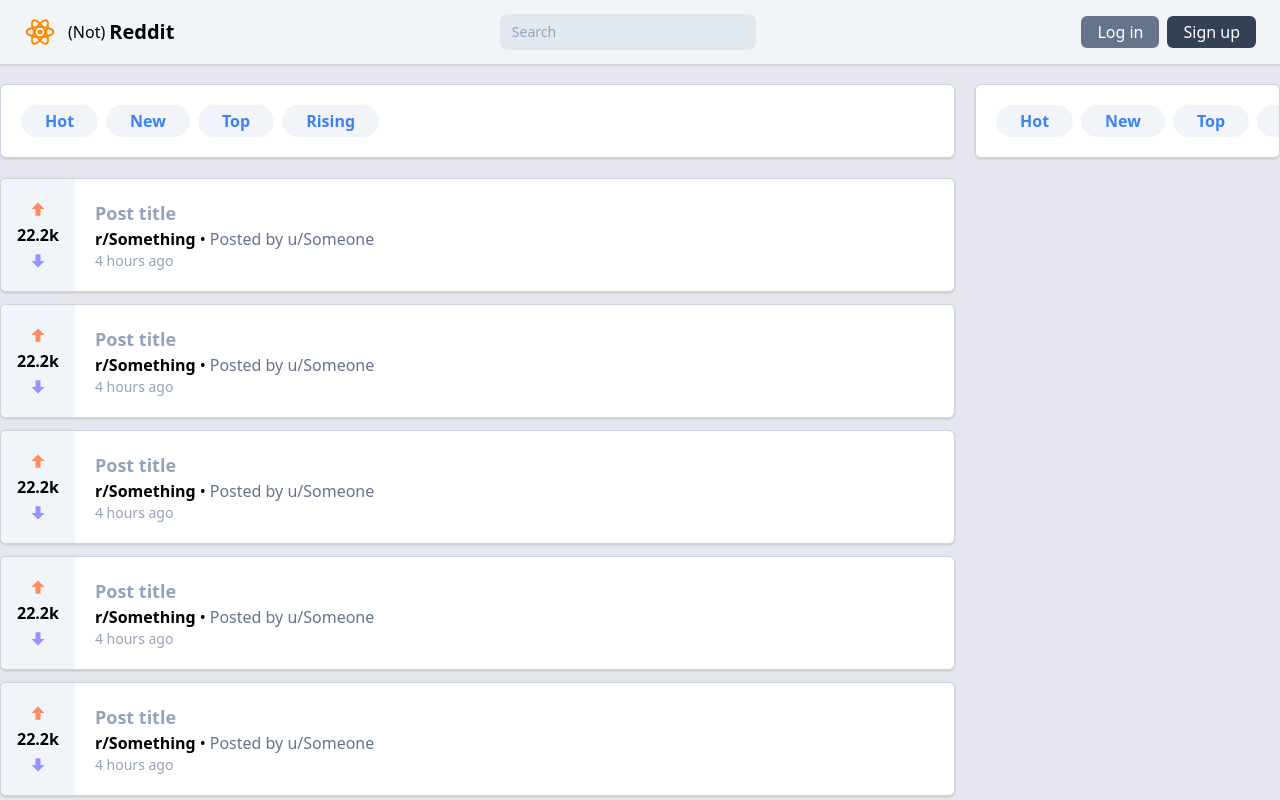
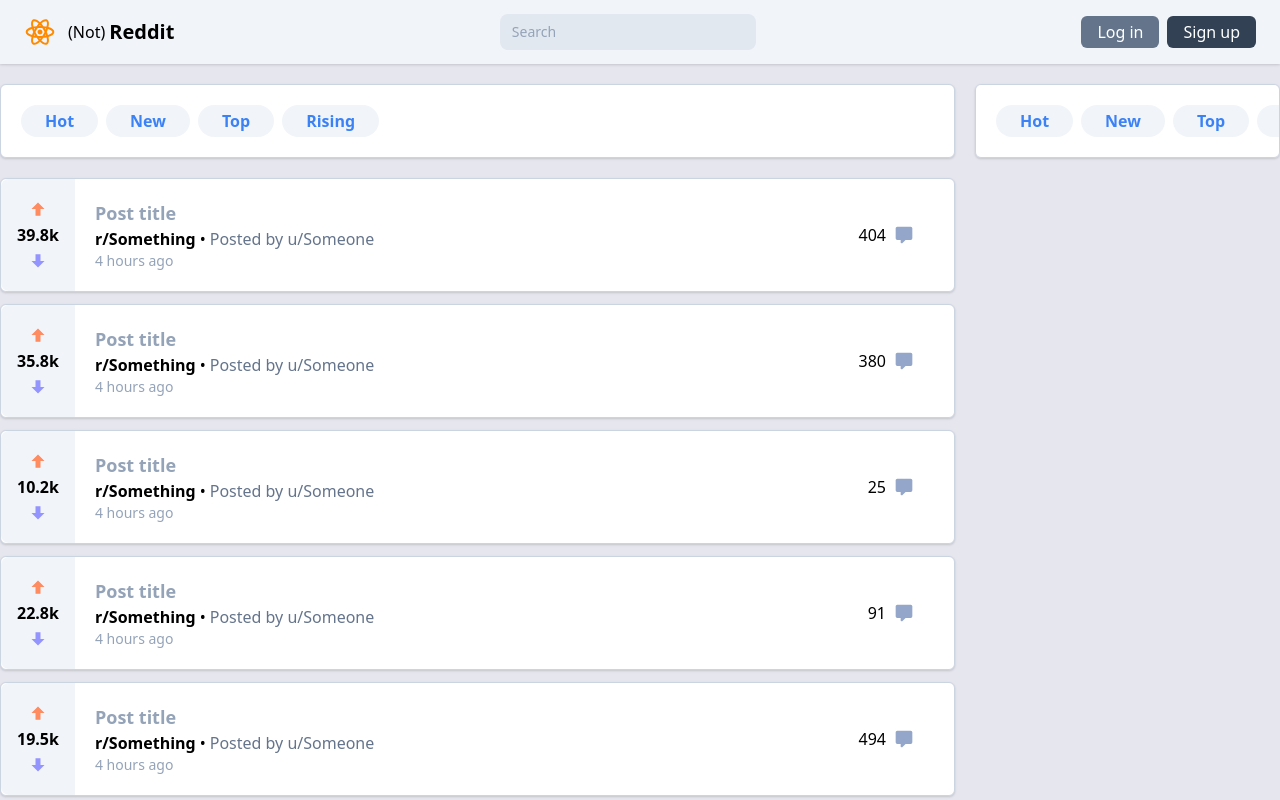
Before and after one commit to MatijaNovosel/react-reddit-clone, a React (Create React App) app in the folder reddit-clone/: page / in a window 1280 px wide. Shown: the top 800 px of the page. Built offline with nearby package versions, Linux system fonts and the light colour scheme.

Commit message:
Work in progress

```diff
--- a/reddit-clone/src/App.tsx
+++ b/reddit-clone/src/App.tsx
@@ -1,7 +1,8 @@
 import { default as logo } from './assets/atom.svg';
 import { default as arrowUp } from './assets/arrow-up.svg';
 import { default as arrowDown } from './assets/arrow-down.svg';
-import { abbreviateNumber } from "./helpers/helpers";
+import { default as comment } from './assets/comment.svg';
+import { abbreviateNumber, randInt } from "./helpers/helpers";
 
 function App() {
   return (
@@ -48,10 +49,11 @@ function Main() {
 
 function PostCard() {
   return (
-    <div className="border border-gray-300 rounded-md shadow w-full bg-white flex">
+    <div className="border border-gray-300 rounded-md shadow bg-white flex justify-between pr-10">
+      <div className="flex">
         <div className="p-4 flex flex-col justify-center space-y-1 bg-gray-100 rounded-l-lg items-center">
           <img alt="" src={arrowUp} className="h-5 w-5 cursor-pointer hover:bg-gray-200 rounded-md" />
-        <span className="font-bold">{abbreviateNumber(22240)}</span>
+          <span className="font-bold">{abbreviateNumber(randInt(500, 40000))}</span>
           <img alt="" src={arrowDown} className="h-5 w-5 cursor-pointer hover:bg-gray-200 rounded-md" />
         </div>
         <div className="flex flex-col justify-center py-5 pl-5">
@@ -66,22 +68,27 @@ function PostCard() {
           <span className="text-sm text-gray-400">4 hours ago</span>
         </div>
       </div>
+      <div className="flex space-x-2 items-center">
+        <span>{randInt(1, 500)}</span>
+        <img alt="" src={comment} className="h-5 w-5" />
+      </div>
+    </div>
   );
 }
 
 function TopCard() {
   return (
     <div className="border border-gray-300 rounded-md shadow w-full bg-white p-5 space-x-2 flex mb-5 overflow-auto">
-      <div className="rounded-full py-1 px-6 font-bold bg-gray-100 text-blue-500 cursor-pointer select-none">
+      <div className="rounded-full py-1 px-6 font-bold bg-gray-100 text-blue-500 cursor-pointer select-none hover:bg-gray-200">
         Hot
       </div>
-      <div className="rounded-full py-1 px-6 font-bold bg-gray-100 text-blue-500 cursor-pointer select-none">
+      <div className="rounded-full py-1 px-6 font-bold bg-gray-100 text-blue-500 cursor-pointer select-none hover:bg-gray-200">
         New
       </div>
-      <div className="rounded-full py-1 px-6 font-bold bg-gray-100 text-blue-500 cursor-pointer select-none">
+      <div className="rounded-full py-1 px-6 font-bold bg-gray-100 text-blue-500 cursor-pointer select-none hover:bg-gray-200">
         Top
       </div>
-      <div className="rounded-full py-1 px-6 font-bold bg-gray-100 text-blue-500 cursor-pointer select-none">
+      <div className="rounded-full py-1 px-6 font-bold bg-gray-100 text-blue-500 cursor-pointer select-none hover:bg-gray-200">
         Rising
       </div>
     </div>
--- a/reddit-clone/src/helpers/helpers.ts
+++ b/reddit-clone/src/helpers/helpers.ts
@@ -14,3 +14,7 @@ export function abbreviateNumber(number: number): string {
 
   return formatted + postfix;
 }
+
+export function randInt(min: number, max: number): number {
+  return Math.floor(Math.random() * max) + min;
+}
```
Also changed, not shown: reddit-clone/src/assets/comment.svg (added). Lines whose indentation alone changed are shown as unchanged.
